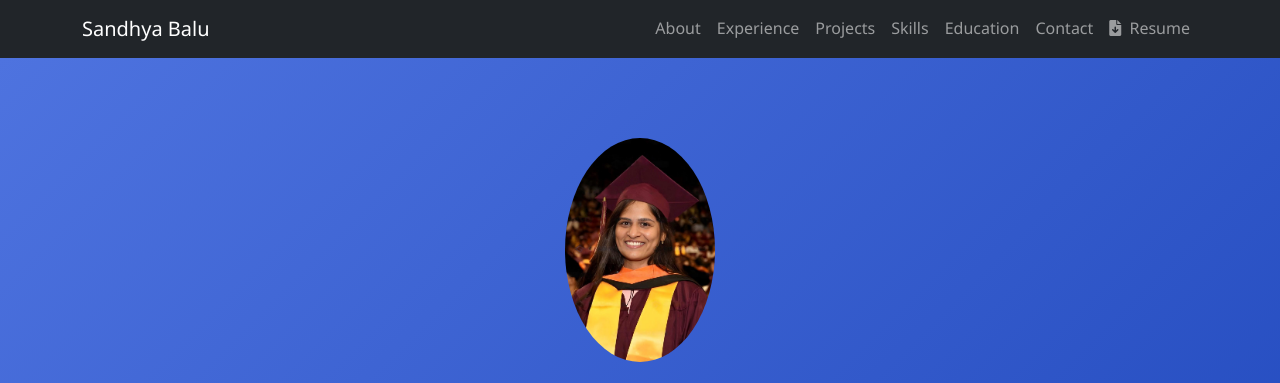
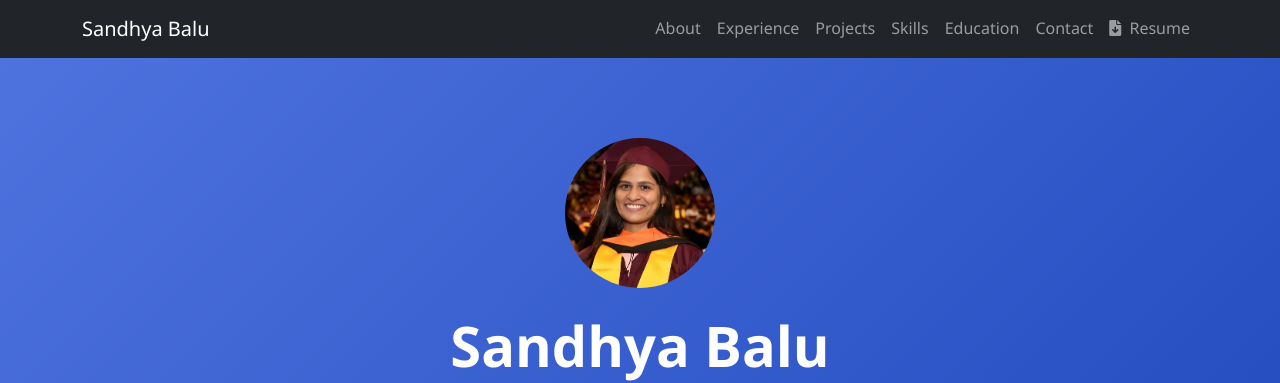
Before and after one commit to sbalu25/sandhya-balu, a plain HTML site: page index.html in a window 1280 px wide. Shown: the top 383 px of the page. Drawn offline with nearby package versions, Linux system fonts and the light colour scheme.

Commit message:
Update index.html

```diff
--- a/index.html
+++ b/index.html
@@ -27,6 +27,12 @@
             padding: 5rem 0;
             margin-bottom: 3rem;
         }
+
+        .hero img {
+      border-radius: 50%;
+      aspect-ratio: 1 / 1;
+      object-fit: cover;
+    }
 
         .section-title {
             position: relative;
```
